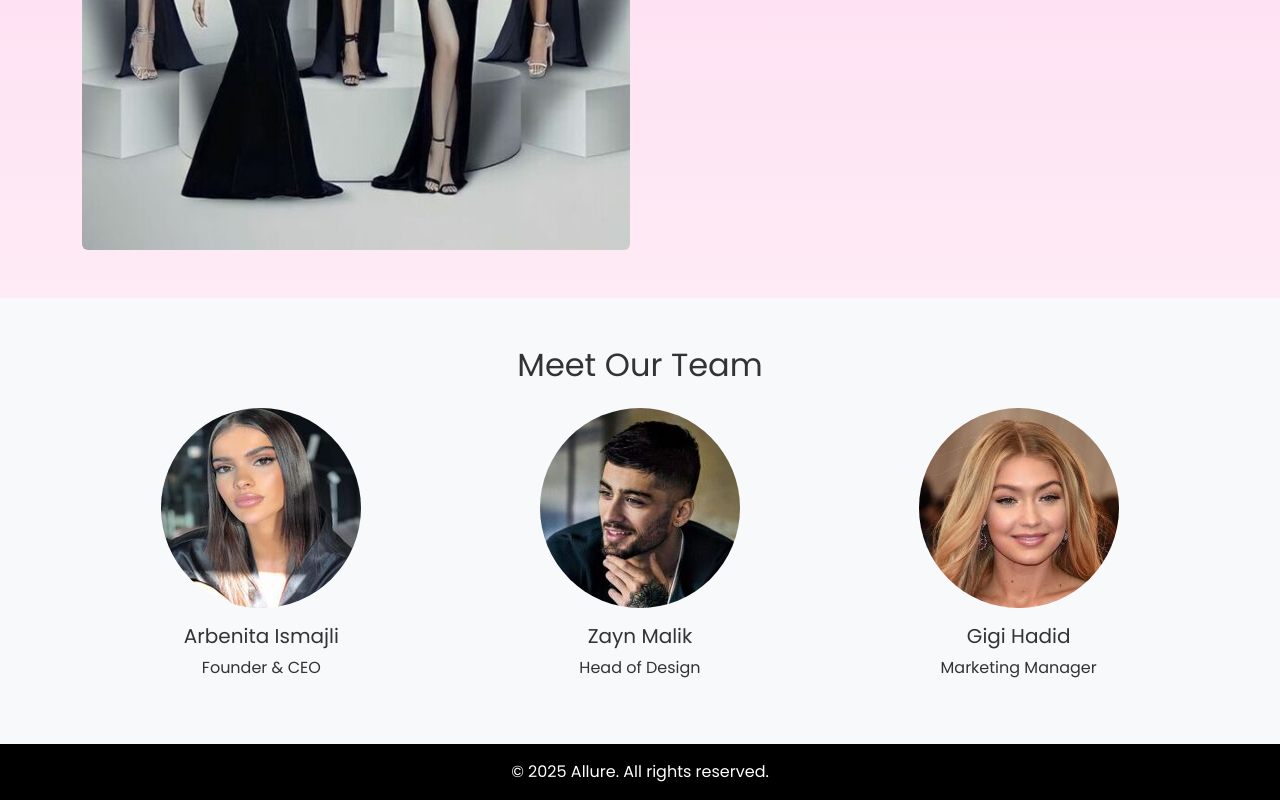
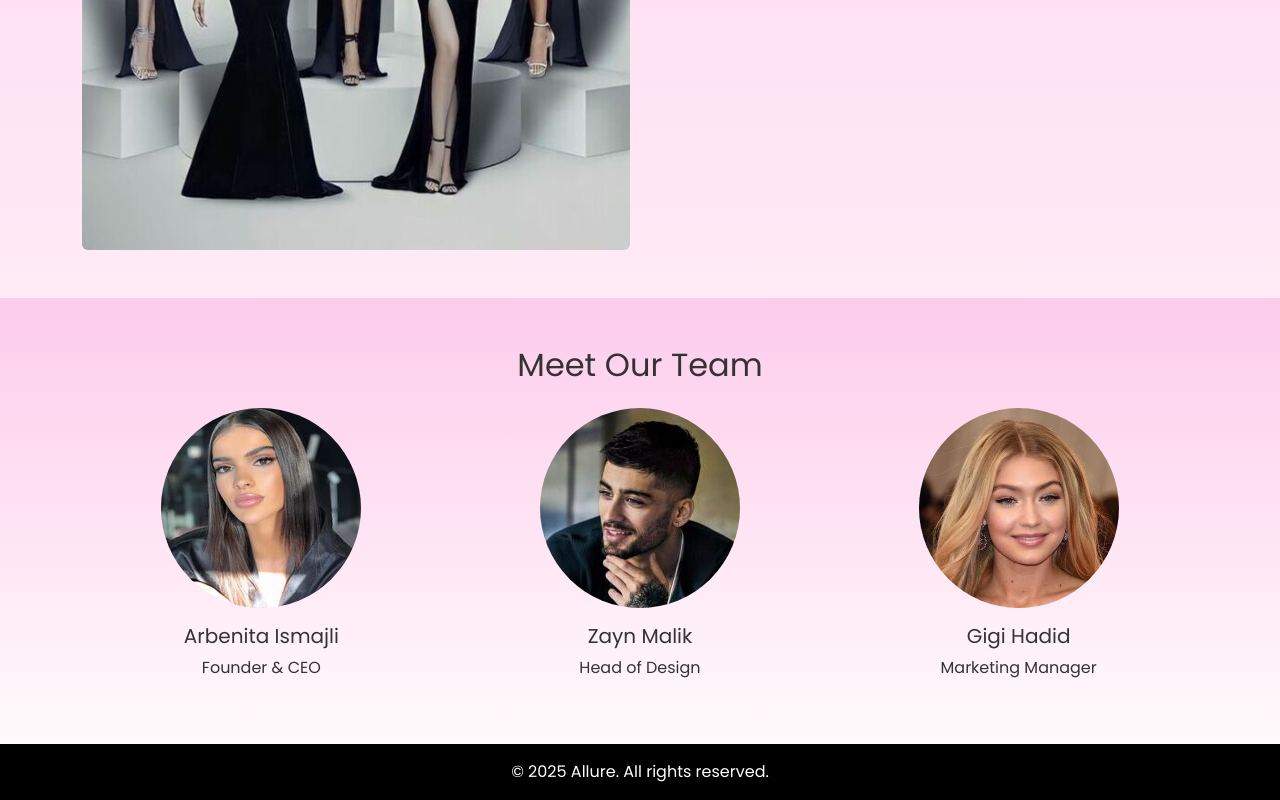
Before and after one commit to artiola2006/aq-allure, a plain HTML site: page about.html in a window 1280 px wide. Shown: the part 690-1490 px from the top of the page. Drawn offline with nearby package versions, Linux system fonts and the light colour scheme.

Commit message:
changed some pics

```diff
--- a/about.html
+++ b/about.html
@@ -24,6 +24,7 @@
     <header>
         <nav class="navbar navbar-expand-lg">
             <div class="container">
+                <!-- Add the logo -->
                 <a class="navbar-brand" href="index.html">Allure</a>
                 <button class="navbar-toggler" type="button" data-bs-toggle="collapse" data-bs-target="#navbarNav">
                     <span class="navbar-toggler-icon"></span>
@@ -42,6 +43,7 @@
             </div>
         </nav>
     </header>
+
 
     <section class="py-5">
         <div class="container">
@@ -70,7 +72,7 @@
         </div>
     </section>
 
-    <section class="py-5 bg-light">
+    <section class="py-5 bg-light aq-background">
         <div class="container">
             <h2 class="text-center mb-4">Meet Our Team</h2>
             <div class="row">
--- a/css/style.css
+++ b/css/style.css
@@ -74,7 +74,6 @@ footer p {
     text-transform: uppercase;
     letter-spacing: 1px;
 }
-
 
 section {
     padding: 3rem 0;
```
Also changed, not shown: index.html (+0 -3 lines), assets/images/dress10.jpg, assets/images/dress11.jpg, assets/images/dress12.jpg, assets/images/dress5.jpg, assets/images/logo.png (added).
